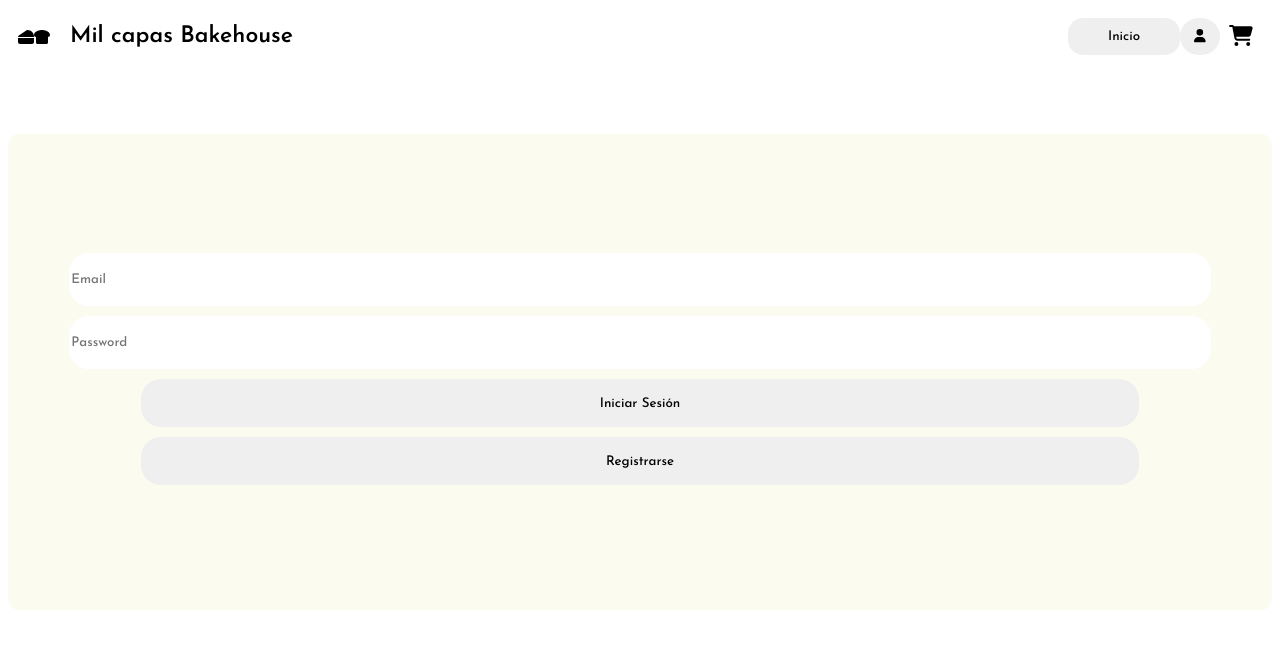
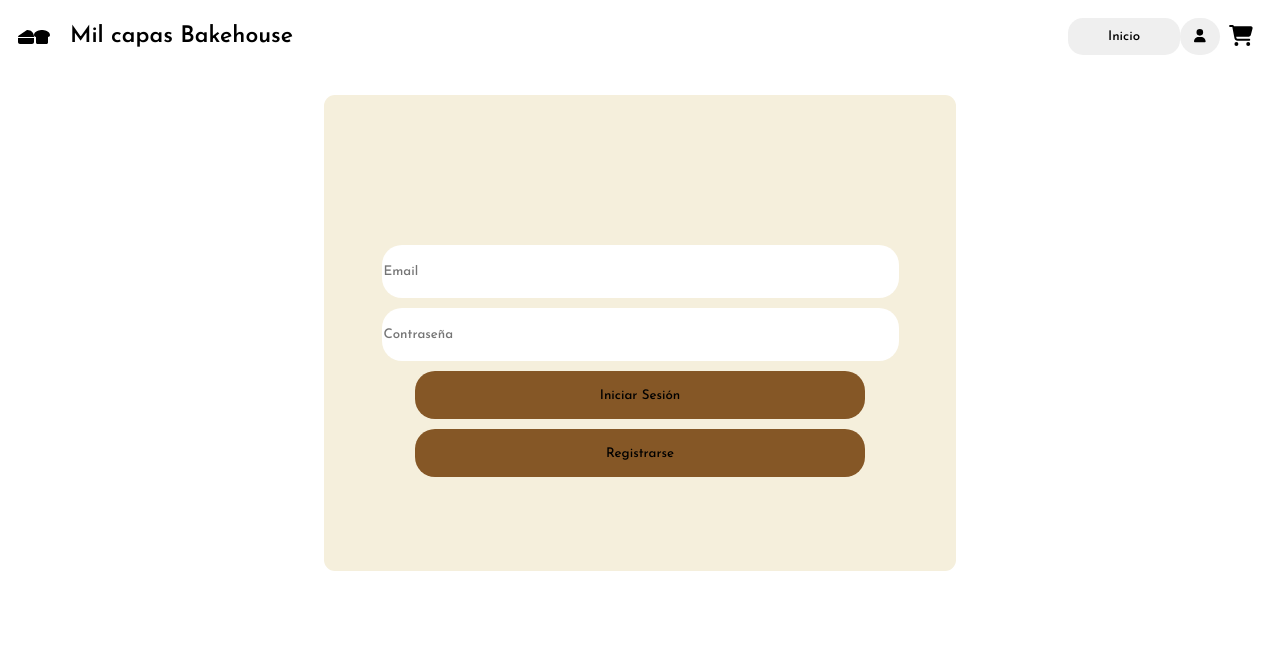
Before and after one commit to Yulanyandrea/MilCapasBakehouse_frontend, a Next.js app: page /LogIn/LogIn in a window 1280 px wide. Shown: the top 648 px of the page. Built offline with nearby package versions, Linux system fonts and the light colour scheme; no server answers.

Commit message:
adding style tp log in page

```diff
--- a/src/pages/LogIn/LogIn.jsx
+++ b/src/pages/LogIn/LogIn.jsx
@@ -8,7 +8,7 @@ const LogIn = () => {
         <section className={logIn.containerLogIn__inputs}>
           <section className={logIn["containerLogIn__inputs--config"]}>
             <input type="text" className={logIn["containerLogIn__inputs--configDetail"]} placeholder="Email"/>
-            <input type="text" className={logIn["containerLogIn__inputs--configDetail"]} placeholder="Password"/>
+            <input type="text" className={logIn["containerLogIn__inputs--configDetail"]} placeholder="Contraseña"/>
             <button className={logIn["containerLogIn__inputs--btn"]}>Iniciar Sesión</button>
             <button className={logIn["containerLogIn__inputs--btn"]}>Registrarse</button>
 
--- a/src/pages/LogIn/login.module.css
+++ b/src/pages/LogIn/login.module.css
@@ -3,7 +3,7 @@
   flex-direction: column;
   height: 476px;
   position: relative;
-  background-color: #fbfbf0;
+  background-color: #f5efdc;
   top: 69px;
   border-radius: 11px;
 }
@@ -31,8 +31,21 @@
   border-style: none;
   border-radius: 20px;
   margin-bottom: 10px;
+  background-color: #855726;
 }
 
 .containerLogIn__inputs--btn:hover{
-  background-color: beige;
+  background-color:#d29c62;
 }
+
+@media(min-width:1200px){
+  .containerLogIn__inputs{
+    top: 30px;
+    width: 50%;
+    margin: auto;
+  }
+
+  .containerLogIn__inputs--config{
+    padding: 31px;
+  }
+}
```
